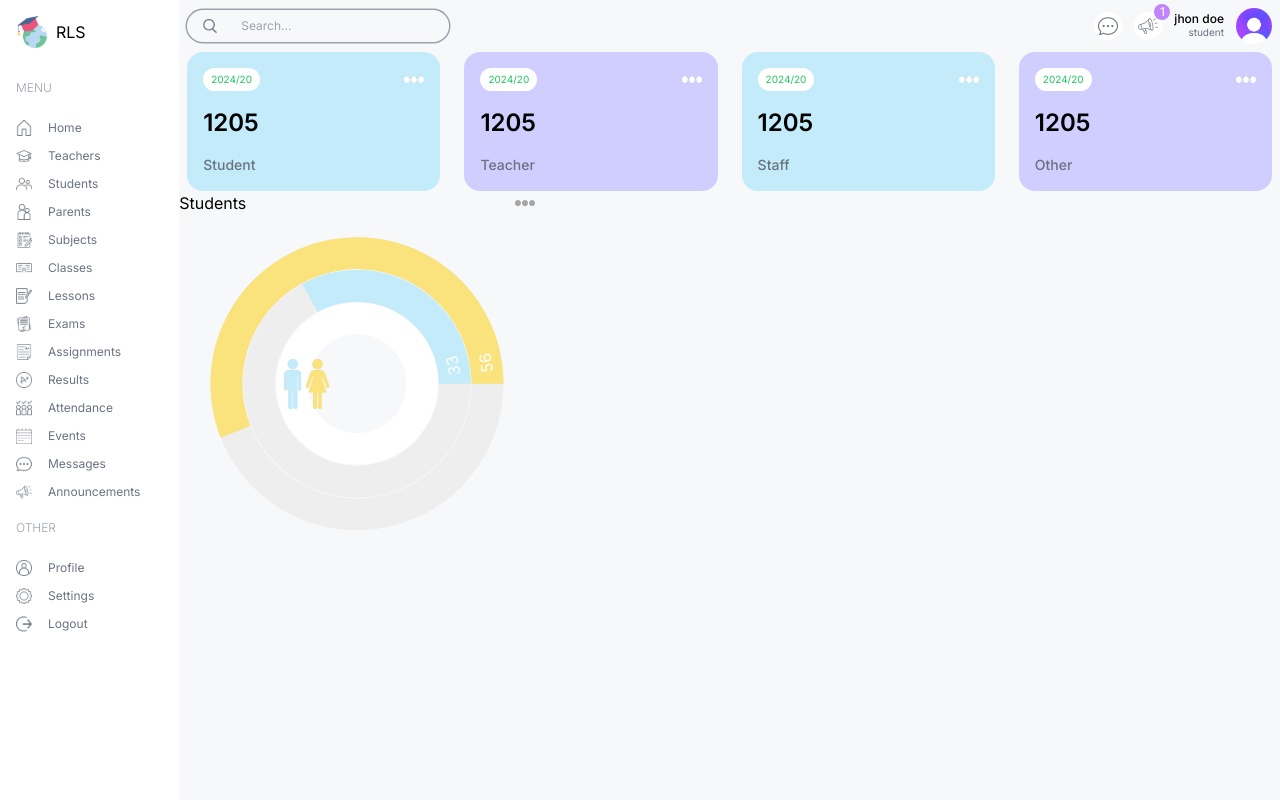
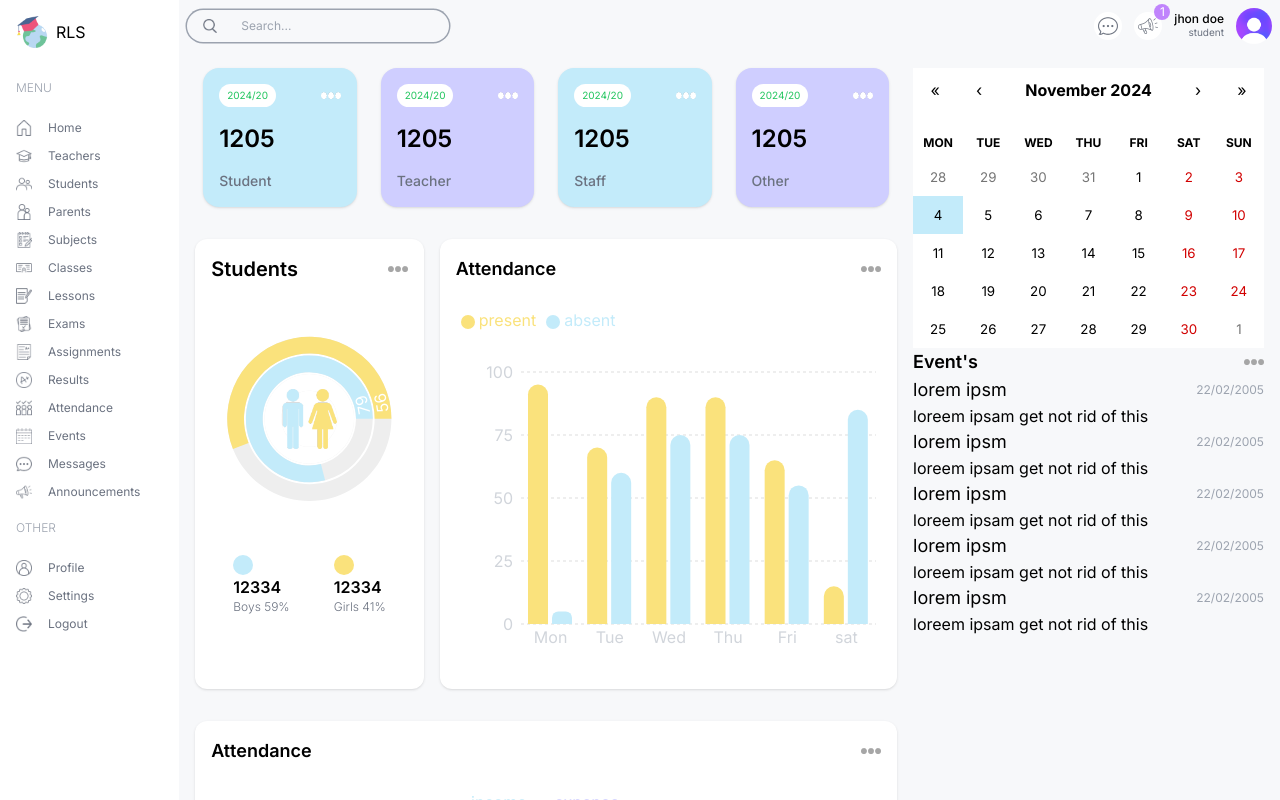
Before and after one commit to FaisalNadaf/school-management, a Next.js app: page /admin in a window 1280 px wide. Built offline with nearby package versions, Linux system fonts and the light colour scheme.

Commit message:
charts and calender

```diff
--- a/package.json
+++ b/package.json
@@ -11,6 +11,7 @@
   "dependencies": {
     "next": "14.2.5",
     "react": "^18",
+    "react-calendar": "^5.1.0",
     "react-dom": "^18",
     "recharts": "^2.13.3"
   },
--- a/src/app/(dashboard)/admin/page.tsx
+++ b/src/app/(dashboard)/admin/page.tsx
@@ -1,29 +1,47 @@
 /** @format */
 
+import AttendanceChart from "@/components/AttendanceChart";
 import CountChart from "@/components/CountChart";
+import EventCalender from "@/components/EventCalender";
+import FinanceChart from "@/components/FinanceChart";
 import UserCard from "@/components/UserCard";
 import React from "react";
 
 const AdminPage = () => {
 	return (
-		<div className="">
+		<div className="flex flex-col md:flex-row gap-4 p-4 ">
+			{/* left  */}
+			<div className="w-full lg:w-2/3 flex flex-col gap-8">
+				{" "}
 				{/* user Card */}
-			<div className="flex items-center flex-wrap justify-between gap-2">
+				<div className="flex items-center flex-wrap justify-between gap-2 ">
 					<UserCard type="Student" />
 					<UserCard type="Teacher" />
 					<UserCard type="Staff" />
 					<UserCard type="Other" />
 				</div>
 				{/* middle charts*/}
-			<div className="flex items-center gap-8 flex-col lg:flex-row">
-				<div className="h-[450px] w-1/3 ">
+				<div className="flex gap-4 flex-col lg:flex-row">
+					<div className="h-[450px] w-full lg:w-1/3 ">
 						{" "}
 						<CountChart />
 					</div>
-				<div className="h-[450px] w-2/3 ">
-
-
+					<div className="h-[450px] w-full lg:w-2/3 ">
+						<AttendanceChart />
 					</div>
+				</div>
+				{/* bottom chart  */}
+				<div className="w-full h-[500px] ">
+					{" "}
+					<FinanceChart />
+				</div>
+			</div>
+			{/* right */}
+			<div className="w-full lg:w-1/3">
+				<div className="w-full ">
+					<EventCalender />
+				</div>
+				<div></div>
 			</div>
 		</div>
 	);
--- a/src/app/globals.css
+++ b/src/app/globals.css
@@ -1,3 +1,23 @@
+/** @format */
+
 @tailwind base;
 @tailwind components;
 @tailwind utilities;
+
+.react-calendar {
+	width: 100% !important;
+    border: none !important;
+    font-family: "Inter",sans-serif !important;
+}
+
+.react-calendar__tile--active{
+    background-color: #C3EBFA !important;
+    color: black !important;
+}
+
+.react-calendar__navigation__label__labelText{
+font-weight: 700;}
+
+abbr:where([title]) {
+    text-decoration: none !important;
+}
--- /dev/null
+++ b/src/components/AttendanceChart.tsx
@@ -0,0 +1,112 @@
+/** @format */
+
+"use client";
+import Image from "next/image";
+import {
+	BarChart,
+	Bar,
+	Rectangle,
+	XAxis,
+	YAxis,
+	CartesianGrid,
+	Tooltip,
+	Legend,
+	ResponsiveContainer,
+} from "recharts";
+
+const data = [
+	{
+		name: "Mon",
+		present: 95,
+		absent: 5,
+	},
+	{
+		name: "Tue",
+		present: 70,
+		absent: 60,
+	},
+	{
+		name: "Wed",
+		present: 90,
+		absent: 75,
+	},
+	{
+		name: "Thu",
+		present: 90,
+		absent: 75,
+	},
+	{
+		name: "Fri",
+		present: 65,
+		absent: 55,
+	},
+	{
+		name: "sat",
+		present: 15,
+		absent: 85,
+	},
+];
+
+const AttendanceChart = () => {
+	return (
+		<div className="bg-white  shadow p-4 h-full rounded-xl">
+			<div className="flex justify-between items-center">
+				<h1 className="text-lg font-semibold">Attendance</h1>
+				<Image
+					src="/moreDark.png"
+					alt=""
+					width={20}
+					height={20}
+				/>
+			</div>
+			<ResponsiveContainer
+				width="100%"
+				height="90%">
+				<BarChart
+					width={500}
+					height={300}
+					data={data}
+					barSize={20}>
+					<CartesianGrid
+						strokeDasharray="3 3"
+						vertical={false}
+						stroke="#ddd"
+					/>
+					<XAxis
+						dataKey="name"
+						axisLine={false}
+						tick={{ fill: "#d1d5db" }}
+						tickLine={false}
+					/>
+					<YAxis
+						axisLine={false}
+						tick={{ fill: "#d1d5db" }}
+						tickLine={false}
+					/>
+					<Tooltip
+						contentStyle={{ borderRadius: "10px", borderColor: "lightgray" }}
+					/>
+					<Legend
+						align="left"
+						verticalAlign="top"
+						wrapperStyle={{ paddingTop: "20px", paddingBottom: "40px" }}
+					/>
+					<Bar
+						dataKey="present"
+						fill="#FAE27C"
+						legendType="circle"
+						radius={[10, 10, 0, 0]}
+					/>
+					<Bar
+						dataKey="absent"
+						fill="#C3EBFA"
+						legendType="circle"
+						radius={[10, 10, 0, 0]}
+					/>
+				</BarChart>
+			</ResponsiveContainer>
+		</div>
+	);
+};
+
+export default AttendanceChart;
--- a/src/components/CountChart.tsx
+++ b/src/components/CountChart.tsx
@@ -7,11 +7,11 @@ const data = [
 	{
 		name: "total",
 		count: 100,
-		fill: "#fff",
+		fill: "#ffffff",
 	},
 	{
 		name: "boys",
-		count: 33,
+		count: 79,
 		fill: "#C3EBFA",
 	},
 	{
@@ -23,9 +23,9 @@ const data = [
 
 const CountChart = () => {
 	return (
-		<div className="h-full w-full">
-			<div className="flex justify-between items-center">
-				<div>Students </div>
+		<div className="h-full w-full bg-white rounded-xl p-4 shadow">
+			<div className="flex justify-between items-center ">
+				<div className="text-xl font-semibold">Students </div>
 				<Image
 					src={"/moreDark.png"}
 					alt=""
@@ -33,7 +33,7 @@ const CountChart = () => {
 					width={20}
 				/>
 			</div>
-			<div className="w-full h-[75%] relative">
+			<div className="w-full h-[65%] relative">
 				<ResponsiveContainer>
 					<RadialBarChart
 						cx="50%"
@@ -51,15 +51,22 @@ const CountChart = () => {
 				</ResponsiveContainer>
 				<Image
 					src={"/maleFemale.png"}
-					height={50}
-					width={50}
+					height={60}
+					width={60}
 					alt=""
-					className="absolute top-1/2 right-1/2 -translate-x-1/2 -translate-y-1/2"
+					className="absolute  top-1/2 left-1/2 -translate-x-1/2 -translate-y-1/2 "
 				/>
 			</div>
-			<div>
-				<div>
-					<div className="h-5 w-5 bg-" />
+			<div className="flex items-center justify-around ">
+				<div className="">
+					<div className="h-5 w-5 bg-faisal_dev_Sky rounded-full" />
+					<div className="font-semibold text-base">12334</div>
+					<div className="text-gray-500 font-light text-xs">Boys 59%</div>
+				</div>{" "}
+				<div className="">
+					<div className="h-5 w-5 bg-faisal_dev_Yellow rounded-full" />
+					<div className="font-semibold text-base">12334</div>
+					<div className="text-gray-500 font-light text-xs">Girls 41%</div>
 				</div>
 			</div>
 		</div>
--- /dev/null
+++ b/src/components/EventCalender.tsx
@@ -0,0 +1,85 @@
+/** @format */
+
+"use client";
+
+import { useState } from "react";
+import "react-calendar/dist/Calendar.css";
+
+import Calendar from "react-calendar";
+import Image from "next/image";
+
+type ValuePiece = Date | null;
+
+type Value = ValuePiece | [ValuePiece, ValuePiece];
+
+const event = [
+	{
+		id: 1,
+		title: "lorem ipsm ",
+		time: "22/02/2005",
+		description: "loreem ipsam get not rid of this ",
+	},
+	{
+		id: 2,
+		title: "lorem ipsm ",
+		time: "22/02/2005",
+		description: "loreem ipsam get not rid of this ",
+	},
+	{
+		id: 3,
+		title: "lorem ipsm ",
+		time: "22/02/2005",
+		description: "loreem ipsam get not rid of this ",
+	},
+	{
+		id: 4,
+		title: "lorem ipsm ",
+		time: "22/02/2005",
+		description: "loreem ipsam get not rid of this ",
+	},
+	{
+		id: 5,
+		title: "lorem ipsm ",
+		time: "22/02/2005",
+		description: "loreem ipsam get not rid of this ",
+	},
+];
+
+const EventCalender = () => {
+	const [value, onChange] = useState<Value>(new Date());
+
+	return (
+		<div className="w-full">
+			{" "}
+			<Calendar
+				className="w-full"
+				onChange={onChange}
+				value={value}
+			/>{" "}
+			<div className="flex justify-between items-center">
+				<h1 className="text-lg font-semibold">Event's</h1>
+				<Image
+					src="/moreDark.png"
+					alt=""
+					width={20}
+					height={20}
+				/>
+			</div>
+			<div className="">
+				{event.map((e) => {
+					return (
+						<div className="">
+							<div className="flex items-center justify-between">
+								<div className="text-lg font-normal">{e.title}</div>
+								<div className="text-xs text-gray-400">{e.time}</div>
+							</div>
+							<div>{e.description}</div>
+						</div>
+					);
+				})}
+			</div>
+		</div>
+	);
+};
+
+export default EventCalender;
--- /dev/null
+++ b/src/components/FinanceChart.tsx
@@ -0,0 +1,145 @@
+/** @format */
+
+"use client";
+
+import Image from "next/image";
+import {
+	LineChart,
+	Line,
+	XAxis,
+	YAxis,
+	CartesianGrid,
+	Tooltip,
+	Legend,
+	ResponsiveContainer,
+} from "recharts";
+
+const data = [
+	{
+		name: "jan",
+		expence: 4000,
+		income: 2400,
+	},
+	{
+		name: "feb",
+		expence: 3000,
+		income: 1398,
+	},
+	{
+		name: "mar",
+		expence: 2000,
+		income: 9800,
+	},
+	{
+		name: "apr",
+		expence: 2780,
+		income: 3908,
+	},
+	{
+		name: "may",
+		expence: 1890,
+		income: 4800,
+	},
+	{
+		name: "jun",
+		expence: 2390,
+		income: 3800,
+	},
+	{
+		name: "jul",
+		expence: 3490,
+		income: 4300,
+	},
+	{
+		name: "aug",
+		expence: 2780,
+		income: 3908,
+	},
+	{
+		name: "sep",
+		expence: 1890,
+		income: 4800,
+	},{
+		name: "oct",
+		expence: 4000,
+		income: 2400,
+	},
+	{
+		name: "nov",
+		expence: 3000,
+		income: 1398,
+	},
+	{
+		name: "dec",
+		expence: 4999,
+		income: 9800,
+	},
+];
+const FinanceChart = () => {
+	return (
+		<div className="bg-white rounded-xl p-4 h-full shadow">
+			{" "}
+			<div className="flex justify-between items-center">
+				<h1 className="text-lg font-semibold">Attendance</h1>
+				<Image
+					src="/moreDark.png"
+					alt=""
+					width={20}
+					height={20}
+				/>
+			</div>
+			<ResponsiveContainer
+				width="100%"
+				height="95%">
+				<LineChart
+					width={500}
+					height={300}
+					data={data}
+					margin={{
+						top: 5,
+						right: 30,
+						left: 20,
+						bottom: 5,
+					}}>
+					<CartesianGrid
+						strokeDasharray="3 3"
+						vertical={false}
+					/>
+					<XAxis
+						dataKey="name"
+						axisLine={false}
+						tick={{ fill: "#d1d5db" }}
+						tickLine={false}
+					/>
+					<YAxis
+						axisLine={false}
+						tick={{ fill: "#d1d5db" }}
+						tickLine={false}
+					/>
+					<Tooltip
+						contentStyle={{ borderRadius: "10px", borderColor: "lightgray" }}
+					/>{" "}
+					<Legend
+						align="center"
+						verticalAlign="top"
+						wrapperStyle={{ paddingTop: "20px", paddingBottom: "40px" }}
+					/>
+					<Line
+						type="monotone"
+						dataKey="income"
+						stroke="#c3ebfa"
+						strokeWidth={6}
+					/>
+					<Line
+						type="monotone"
+						dataKey="expence"
+						strokeWidth={6}
+						stroke="#cfceff"
+					/>
+				</LineChart>
+			</ResponsiveContainer>
+		</div>
+	);
+};
+
+export default FinanceChart;
--- a/src/components/UserCard.tsx
+++ b/src/components/UserCard.tsx
@@ -4,7 +4,7 @@ import Image from "next/image";
 
 const UserCard = ({ type }: { type: string }) => {
 	return (
-		<div className="rounded-2xl odd:bg-faisal_dev_Sky mx-2 min-w-[150px] flex-1 even:bg-faisal_dev_Purple p-4">
+		<div className=" shadow rounded-2xl odd:bg-faisal_dev_Sky mx-2 min-w-[130px] flex-1 even:bg-faisal_dev_Purple p-4">
 			<div className="flex justify-between">
 				<span className=" text-[10px] text-green-500 bg-white rounded-full px-2 py-1">
 					2024/20
```
Also changed, not shown: 2 other files (tests, documents, lock files or other folders). Lines whose indentation alone changed are shown as unchanged.
